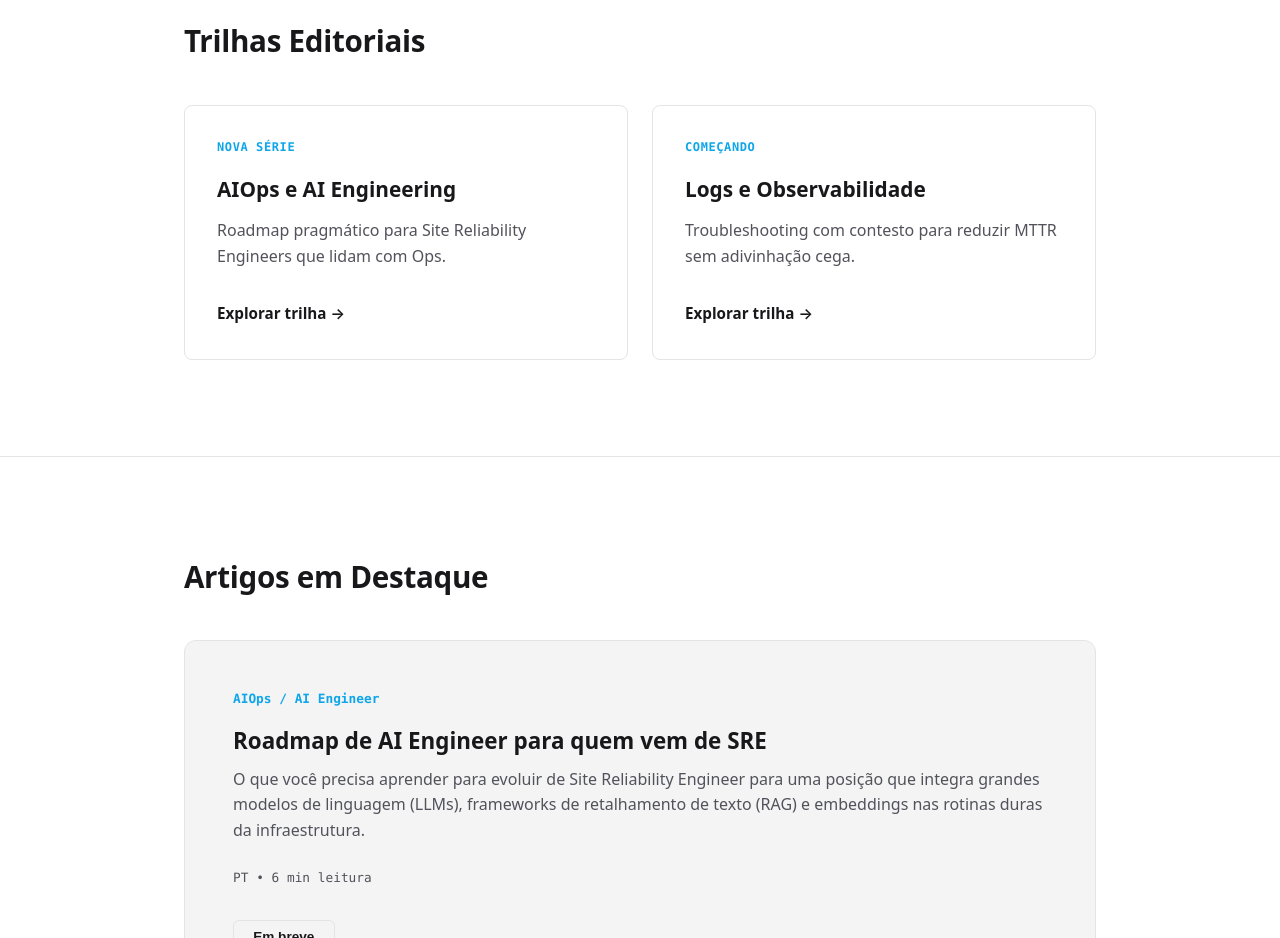
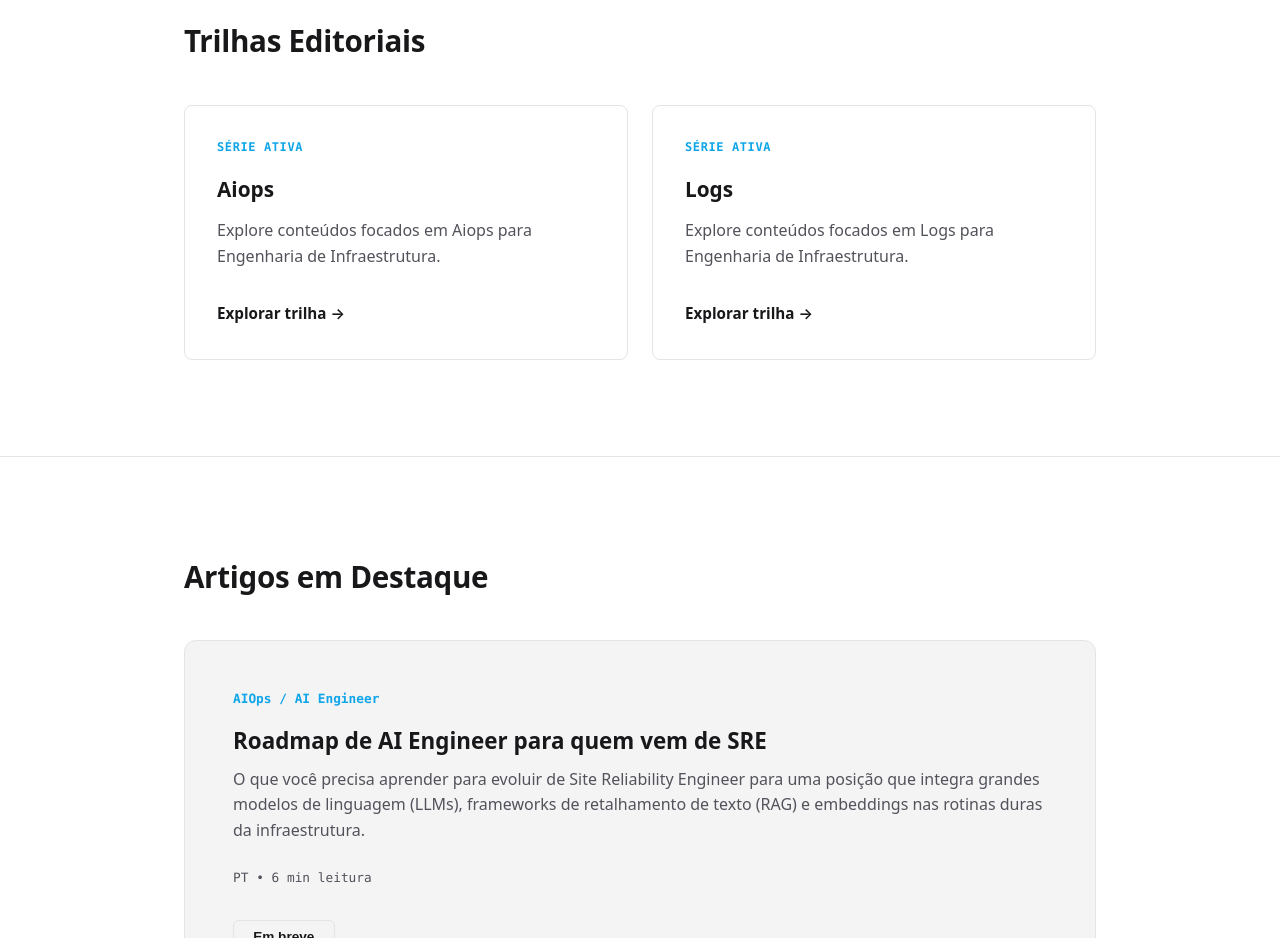
Before and after one commit to pmmenezes/pmmenezes.github.io, an Astro site: page / in a window 1280 px wide. Shown: the part 1260-2198 px from the top of the page. Built offline with nearby package versions, Linux system fonts and the light colour scheme; Astro itself is replaced by a stand-in of ours.

Commit message:
refactor: replace static track metadata with dynamic formatting function for article categories

```diff
--- a/src/pages/index.astro
+++ b/src/pages/index.astro
@@ -8,15 +8,14 @@ const allArticles = await getCollection('articles');
 // 2. Extrair trilhas únicas a partir das pastas (subdiretórios em src/content/articles/)
 const tracks = [...new Set(allArticles.map(post => post.id.split('/')[0]))];
 
-// 3. Formatar nomes das trilhas
-const trackMetadata = {
-	aiops: { title: "AIOps e AI Engineering", status: "NOVA SÉRIE", description: "Roadmap pragmático para Site Reliability Engineers que lidam com Ops." },
-	logs: { title: "Logs e Observabilidade", status: "COMEÇANDO", description: "Troubleshooting com contesto para reduzir MTTR sem adivinhação cega." },
-	redes: { title: "Redes e Fundamentos", status: "SÉRIE ATIVA", description: "A base de comunicação de sistemas distribuídos e conectividade cloud." },
-	cost: { title: "Cloud Cost / FinOps", status: "EM BREVE", description: "Trade-offs financeiros alinhados a SLAs reais antes de jogar IA na nuvem." }
-};
+// 3. Função para formatar o nome da trilha (ex: "ai-ops" para "Ai Ops")
+const formatTrackName = (id) => id.split('-').map(word => word.charAt(0).toUpperCase() + word.slice(1)).join(' ');
 
-const getTrackInfo = (id) => trackMetadata[id] || { title: id.toUpperCase(), status: "CONTEÚDO", description: `Explorar trilha de ${id}.` };
+const getTrackInfo = (id) => ({
+	title: formatTrackName(id),
+	status: "SÉRIE ATIVA",
+	description: `Explore conteúdos focados em ${formatTrackName(id)} para Engenharia de Infraestrutura.`
+});
 ---
 
 <BaseLayout title="InfrasCode.dev - Infraestrutura, Engenharia e IA Aplicada">
```
